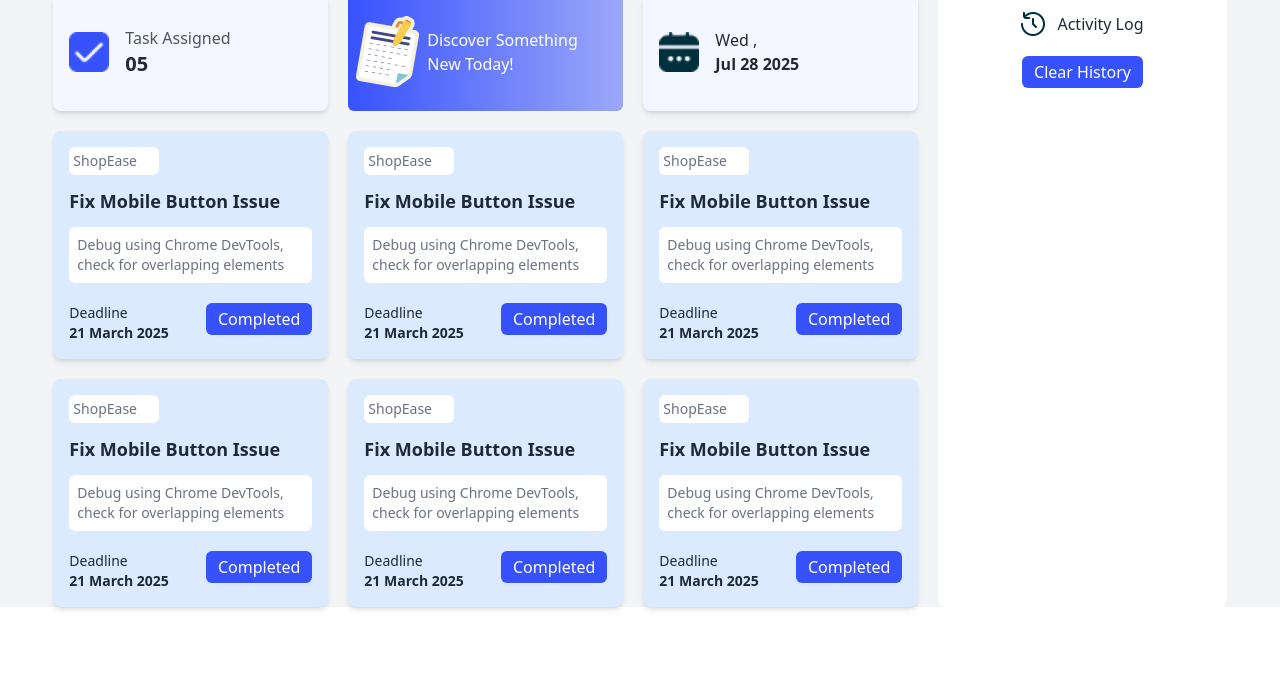
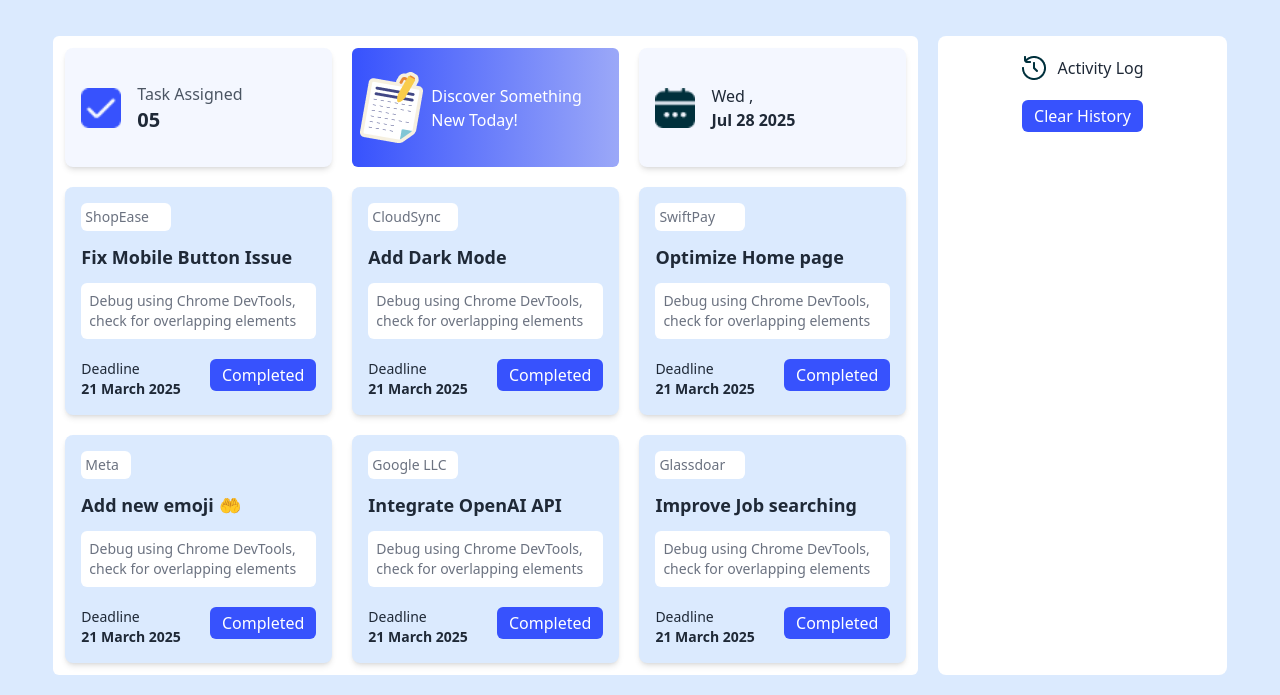
Before and after one commit to md-tahmid-hasan-golap/Assignment-5-js, a plain HTML site: page index.html in a window 1280 px wide. Shown: the part 120-815 px from the top of the page. Drawn offline with nearby package versions, Linux system fonts and the light colour scheme.

Commit message:
navbar section

```diff
--- a/index.html
+++ b/index.html
@@ -9,10 +9,10 @@
      <link href="https://cdn.jsdelivr.net/npm/daisyui@4.12.24/dist/full.min.css" rel="stylesheet" type="text/css" />
      <script src="https://cdn.tailwindcss.com"></script>
 </head>
-<body class="bg-gray-100 mt-5">
+<body class="bg-blue-100 mt-5 pb-5 pt-5">
 
      <!-- navBar section  -->
-        <nav class="w-11/12 mx-auto flex justify-between">
+        <nav class="w-11/12 mx-auto flex justify-between bg-white px-5 py-3 rounded-md">
 
             <div class="flex space-x-3 items-center">
                 <div>
@@ -32,7 +32,7 @@
          <!-- main section -->
 
          <section class="w-11/12 mx-auto flex space-x-5 mt-10">
-            <div class="grid grid-cols-3 gap-5 w-3/4">
+            <div class="grid grid-cols-3 gap-5 w-3/4 bg-white p-3 rounded-md">
 
                 <!-- number -- 1 -->
 
@@ -83,8 +83,8 @@
 
                 <!-- number -- 5 -->
                 <div class="bg-blue-100 p-4 rounded-lg shadow-md space-y-3">
-                    <p class="text-sm text-gray-500 bg-white p-1 rounded-md w-[90px]">ShopEase</p>
-                    <h2 id="header3" class="font-bold text-lg">Fix Mobile Button Issue </h2>
+                    <p class="text-sm text-gray-500 bg-white p-1 rounded-md w-[90px]">CloudSync</p>
+                    <h2 id="header3" class="font-bold text-lg">Add Dark Mode </h2>
                     <p class="text-sm text-gray-500 bg-white p-2 rounded-md">Debug using Chrome DevTools, <br> check for overlapping elements</p>
                     <div class="flex justify-between items-center">
                         <p id="deadline3" class="text-sm mt-2">Deadline <br><span class="font-bold">21 March 2025</span></p>
@@ -94,8 +94,8 @@
 
                 <!-- number -- 6 -->
                 <div class="bg-blue-100 p-4 rounded-lg shadow-md space-y-3">
-                    <p class="text-sm text-gray-500 bg-white p-1 rounded-md w-[90px]">ShopEase</p>
-                    <h2 id="header3" class="font-bold text-lg">Fix Mobile Button Issue </h2>
+                    <p class="text-sm text-gray-500 bg-white p-1 rounded-md w-[90px]">SwiftPay</p>
+                    <h2 id="header3" class="font-bold text-lg">Optimize  Home page  </h2>
                     <p class="text-sm text-gray-500 bg-white p-2 rounded-md">Debug using Chrome DevTools, <br> check for overlapping elements</p>
                     <div class="flex justify-between items-center">
                         <p id="deadline3" class="text-sm mt-2">Deadline <br><span class="font-bold">21 March 2025</span></p>
@@ -106,8 +106,8 @@
 
                 <!-- number -- 7-->
                 <div class="bg-blue-100 p-4 rounded-lg shadow-md space-y-3">
-                    <p class="text-sm text-gray-500 bg-white p-1 rounded-md w-[90px]">ShopEase</p>
-                    <h2 id="header3" class="font-bold text-lg">Fix Mobile Button Issue </h2>
+                    <p class="text-sm text-gray-500 bg-white p-1 rounded-md w-[50px]">Meta</p>
+                    <h2 id="header3" class="font-bold text-lg">Add new emoji 🤲 </h2>
                     <p class="text-sm text-gray-500 bg-white p-2 rounded-md">Debug using Chrome DevTools, <br> check for overlapping elements</p>
                     <div class="flex justify-between items-center">
                         <p id="deadline3" class="text-sm mt-2">Deadline <br><span class="font-bold">21 March 2025</span></p>
@@ -119,8 +119,8 @@
                 <!-- number -- 8-->
 
                 <div class="bg-blue-100 p-4 rounded-lg shadow-md space-y-3">
-                    <p class="text-sm text-gray-500 bg-white p-1 rounded-md w-[90px]">ShopEase</p>
-                    <h2 id="header3" class="font-bold text-lg">Fix Mobile Button Issue </h2>
+                    <p class="text-sm text-gray-500 bg-white p-1 rounded-md w-[90px]">Google LLC</p>
+                    <h2 id="header3" class="font-bold text-lg">Integrate OpenAI API  </h2>
                     <p class="text-sm text-gray-500 bg-white p-2 rounded-md">Debug using Chrome DevTools, <br> check for overlapping elements</p>
                     <div class="flex justify-between items-center">
                         <p id="deadline3" class="text-sm mt-2">Deadline <br><span class="font-bold">21 March 2025</span></p>
@@ -132,8 +132,8 @@
                 <!-- number -- 9 -->
 
                 <div class="bg-blue-100 p-4 rounded-lg shadow-md space-y-3">
-                    <p class="text-sm text-gray-500 bg-white p-1 rounded-md w-[90px]">ShopEase</p>
-                    <h2 id="header3" class="font-bold text-lg">Fix Mobile Button Issue </h2>
+                    <p class="text-sm text-gray-500 bg-white p-1 rounded-md w-[90px]">Glassdoar</p>
+                    <h2 id="header3" class="font-bold text-lg">Improve Job searching  </h2>
                     <p class="text-sm text-gray-500 bg-white p-2 rounded-md">Debug using Chrome DevTools, <br> check for overlapping elements</p>
                     <div class="flex justify-between items-center">
                         <p id="deadline3" class="text-sm mt-2">Deadline <br><span class="font-bold">21 March 2025</span></p>
```
